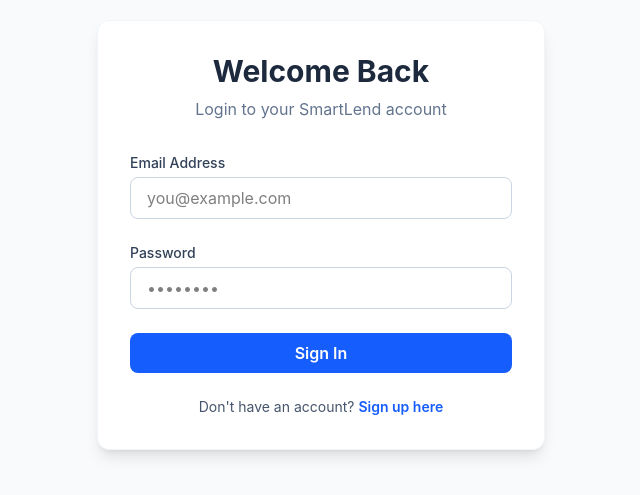
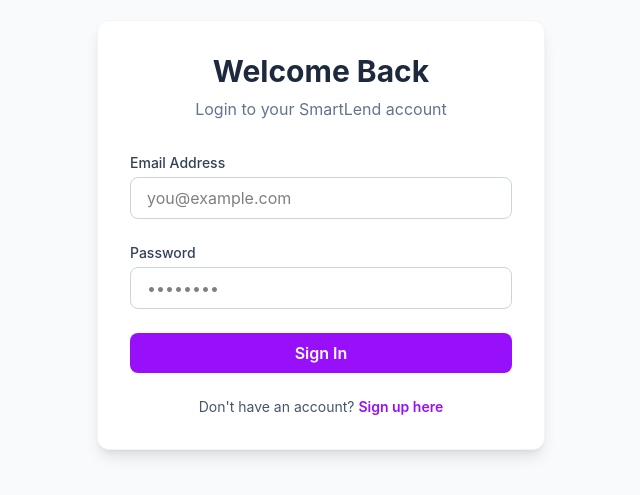
Before and after one commit to anubhavy-05/SmartLend-P2P-FinTech-Microservices, a React app in the folder frontend/: page /login in a window 1280 px wide. Shown: the part 165-660 px from the top of the page, without its empty margins (319-959 px from the left). Built offline with nearby package versions, Linux system fonts and the light colour scheme; the HTML template or start-up script is replaced by a standard one.

Commit message:
Implement navigation from Login to Borrower Dashboard

```diff
--- a/frontend/src/components/Login.jsx
+++ b/frontend/src/components/Login.jsx
@@ -1,4 +1,9 @@
+import { Link, useNavigate } from 'react-router-dom';
+
 export default function Login() {
+  // Navigation hook initialize kiya
+  const navigate = useNavigate();
+
   return (
     <div className="min-h-screen flex items-center justify-center bg-slate-50">
       <div className="max-w-md w-full bg-white p-8 rounded-xl shadow-lg border border-slate-100">
@@ -13,7 +18,7 @@
             <input
               type="email"
               placeholder="you@example.com"
-              className="w-full px-4 py-2 border border-slate-300 rounded-lg focus:ring-2 focus:ring-blue-500 focus:outline-none"
+              className="w-full px-4 py-2 border border-slate-300 rounded-lg focus:ring-2 focus:ring-purple-500 focus:outline-none"
             />
           </div>
 
@@ -22,20 +27,22 @@
             <input
               type="password"
               placeholder="••••••••"
-              className="w-full px-4 py-2 border border-slate-300 rounded-lg focus:ring-2 focus:ring-blue-500 focus:outline-none"
+              className="w-full px-4 py-2 border border-slate-300 rounded-lg focus:ring-2 focus:ring-purple-500 focus:outline-none"
             />
           </div>
 
+          {/* Yahan onClick event add kiya gaya hai */}
           <button
             type="button"
-            className="w-full bg-blue-600 text-white font-semibold py-2 px-4 rounded-lg hover:bg-blue-700 transition duration-200"
+            onClick={() => navigate('/dashboard/borrower')}
+            className="w-full bg-purple-600 text-white font-semibold py-2 px-4 rounded-lg hover:bg-purple-700 transition duration-200"
           >
             Sign In
           </button>
         </form>
 
         <p className="text-center text-sm text-slate-600 mt-6">
-          Don't have an account? <span className="text-blue-600 font-semibold cursor-pointer">Sign up here</span>
+          Don't have an account? <Link to="/signup" className="text-purple-600 font-semibold cursor-pointer hover:underline">Sign up here</Link>
         </p>
       </div>
     </div>
```
